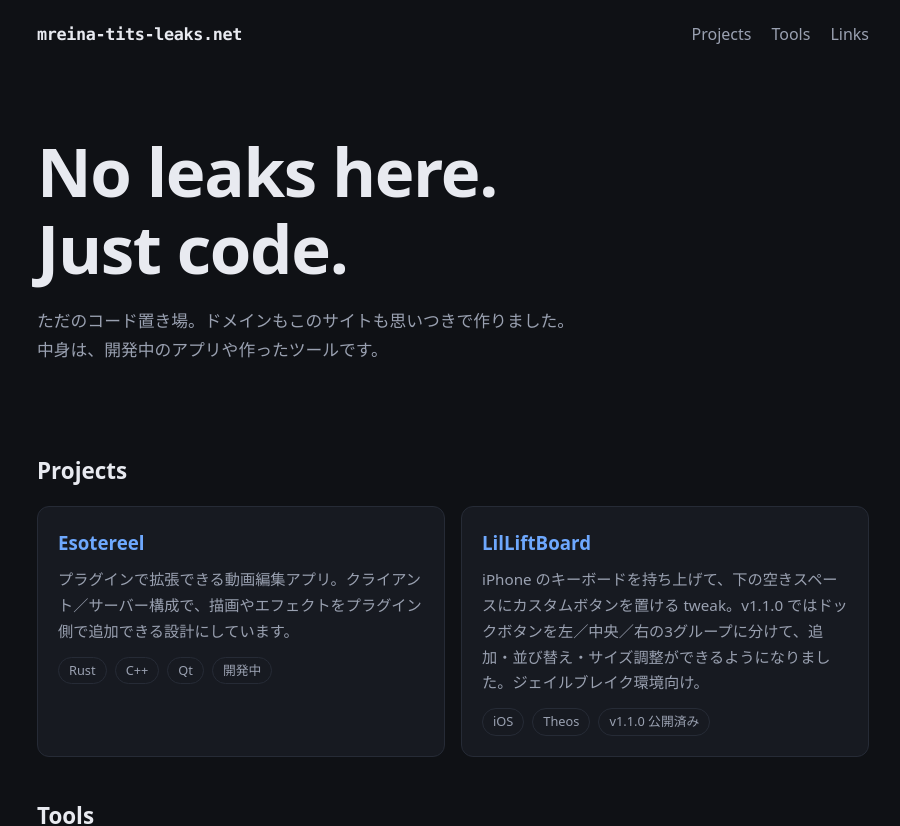
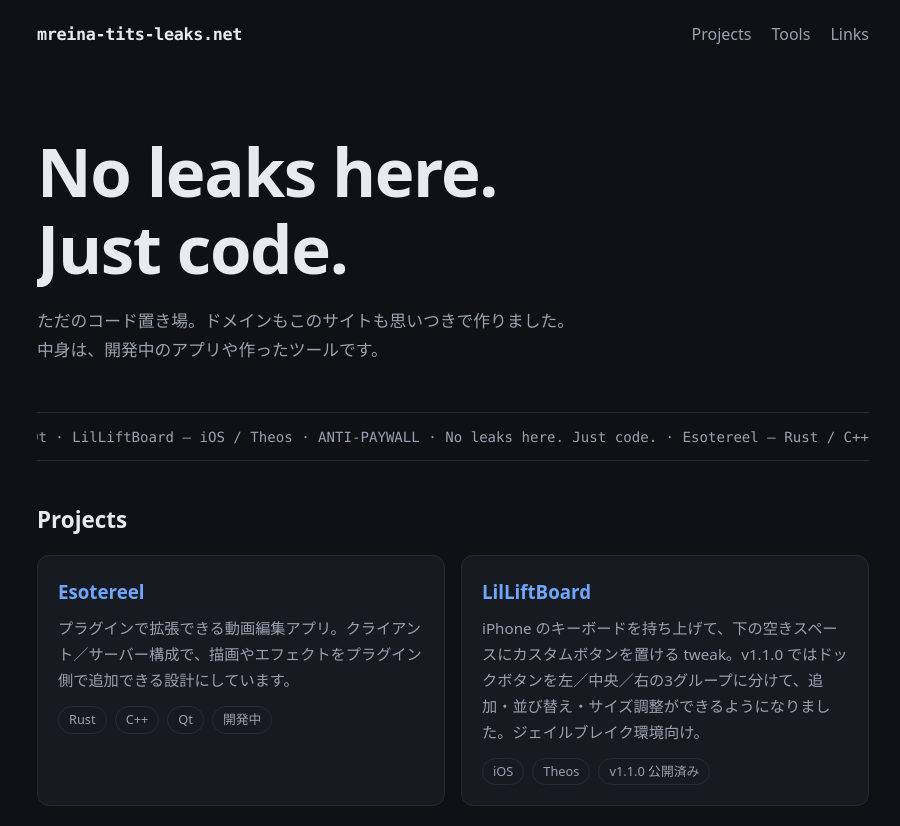
Before and after one commit to satoshiinu2/mreina-site, a Next.js app: page / in a window 1280 px wide. Shown: the top 826 px of the page, without its empty margins (187-1087 px from the left). Built offline with nearby package versions, Linux system fonts and the light colour scheme.

Commit message:
Apply scroll motion (proposal F) to the top page

```diff
--- /dev/null
+++ b/app/_components/Reveal.tsx
@@ -0,0 +1,37 @@
+"use client";
+
+import { useEffect, useRef, type ReactNode } from "react";
+
+export default function Reveal({
+  children,
+  delay = 0,
+}: {
+  children: ReactNode;
+  delay?: number;
+}) {
+  const ref = useRef<HTMLDivElement>(null);
+
+  useEffect(() => {
+    const el = ref.current;
+    if (!el) return;
+    const io = new IntersectionObserver(
+      (entries) => {
+        for (const e of entries) {
+          if (e.isIntersecting) {
+            el.classList.add("is-in");
+            io.disconnect();
+          }
+        }
+      },
+      { threshold: 0.15 },
+    );
+    io.observe(el);
+    return () => io.disconnect();
+  }, []);
+
+  return (
+    <div className="reveal" ref={ref} style={{ transitionDelay: `${delay}ms` }}>
+      {children}
+    </div>
+  );
+}
--- a/app/globals.css
+++ b/app/globals.css
@@ -370,3 +370,80 @@ section h2 {
   display: block;
   margin: 8px 0;
 }
+
+/* --- top motion (案F: scroll reveal) --- */
+
+.word-rise {
+  display: inline-block;
+  overflow: hidden;
+  vertical-align: bottom;
+}
+
+.word-rise > span {
+  display: inline-block;
+  animation: top-rise 0.7s cubic-bezier(0.2, 0.7, 0.2, 1) both;
+}
+
+@keyframes top-rise {
+  from { transform: translateY(110%); }
+  to { transform: translateY(0); }
+}
+
+.hero .subtitle {
+  animation: top-fade-up 0.7s ease 0.45s both;
+}
+
+@keyframes top-fade-up {
+  from { opacity: 0; transform: translateY(10px); }
+  to { opacity: 1; transform: none; }
+}
+
+.reveal {
+  opacity: 0;
+  transform: translateY(22px);
+  transition: opacity 0.6s ease, transform 0.6s ease;
+}
+
+.reveal.is-in {
+  opacity: 1;
+  transform: none;
+}
+
+.project-grid .reveal,
+.project-grid .project-card {
+  height: 100%;
+}
+
+.tag-marquee {
+  overflow: hidden;
+  border-top: 1px solid var(--border);
+  border-bottom: 1px solid var(--border);
+  padding: 10px 0;
+  white-space: nowrap;
+}
+
+.tag-marquee-track {
+  display: inline-block;
+  animation: top-marquee 22s linear infinite;
+  color: var(--muted);
+  font-family: ui-monospace, SFMono-Regular, Menlo, monospace;
+  font-size: 0.88rem;
+}
+
+@keyframes top-marquee {
+  from { transform: translateX(0); }
+  to { transform: translateX(-50%); }
+}
+
+@media (prefers-reduced-motion: reduce) {
+  .word-rise > span,
+  .hero .subtitle,
+  .tag-marquee-track {
+    animation: none;
+  }
+  .reveal {
+    opacity: 1;
+    transform: none;
+    transition: none;
+  }
+}
--- a/app/page.tsx
+++ b/app/page.tsx
@@ -1,3 +1,4 @@
+import Reveal from "./_components/Reveal";
 import { tools } from "./tools/tools-data";
 
 type Project = {
@@ -24,14 +25,31 @@ const projects: Project[] = [
   },
 ];
 
+function WordRise({ text, base = 0 }: { text: string; base?: number }) {
+  return (
+    <>
+      {text.split(" ").map((w, i) => (
+        <span key={i}>
+          <span className="word-rise">
+            <span style={{ animationDelay: `${base + i * 90}ms` }}>{w}</span>
+          </span>{" "}
+        </span>
+      ))}
+    </>
+  );
+}
+
+const MARQUEE =
+  "Esotereel — Rust / C++ / Qt · LilLiftBoard — iOS / Theos · ANTI-PAYWALL · No leaks here. Just code. · ";
+
 export default function Home() {
   return (
     <>
       <section className="hero">
-        <h1>
-          No leaks here.
+        <h1 aria-label="No leaks here. Just code.">
+          <WordRise text="No leaks here." />
           <br />
-          Just code.
+          <WordRise text="Just code." base={280} />
         </h1>
         <p className="subtitle">
           ただのコード置き場。ドメインもこのサイトも思いつきで作りました。
@@ -40,11 +58,16 @@ export default function Home() {
         </p>
       </section>
 
+      <div className="tag-marquee" aria-hidden="true">
+        <span className="tag-marquee-track">{MARQUEE.repeat(2)}</span>
+      </div>
+
       <section id="projects">
         <h2>Projects</h2>
         <div className="project-grid">
-          {projects.map((p) => (
-            <article className="project-card" key={p.name}>
+          {projects.map((p, i) => (
+            <Reveal key={p.name} delay={i * 120}>
+              <article className="project-card">
                 <h3>
                   <a href={p.url} target="_blank" rel="noreferrer">
                     {p.name}
@@ -57,6 +80,7 @@ export default function Home() {
                   ))}
                 </ul>
               </article>
+            </Reveal>
           ))}
         </div>
       </section>
```
Lines whose indentation alone changed are shown as unchanged.
